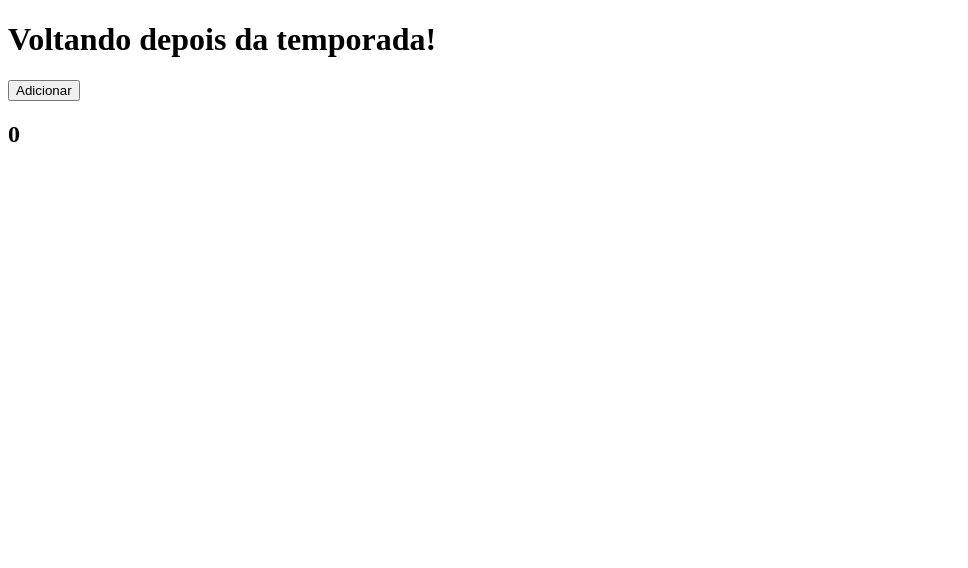
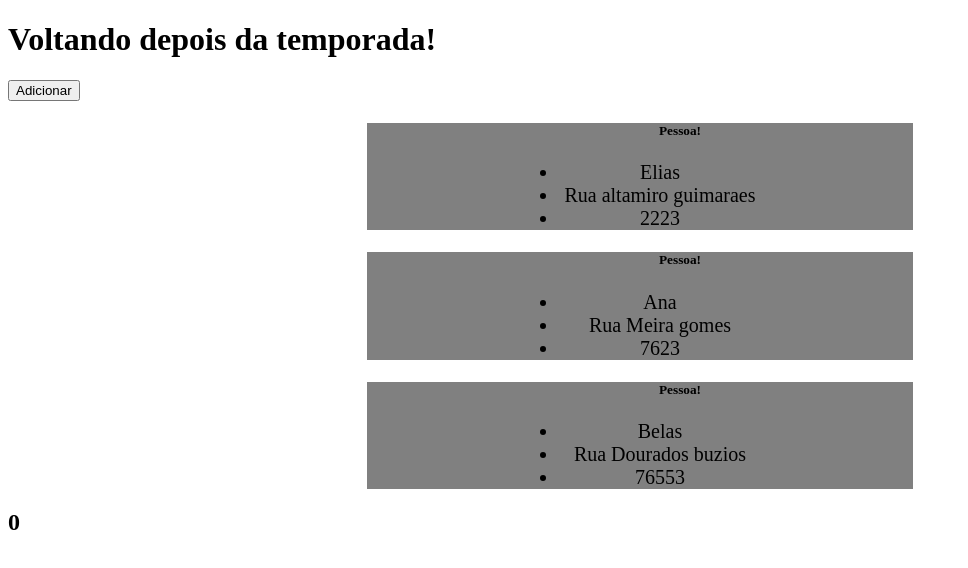
Before and after one commit to eliassouza93/conhecimentos1, a React (Create React App) app: page / in a window 1280 px wide. Shown: the top 568 px of the page, without its empty margins (0-968 px from the left). Built offline with nearby package versions, Linux system fonts and the light colour scheme.

Commit message:
'frontEnd'

```diff
--- /dev/null
+++ b/src/componentes1/Volta/Lista/Item/Item.module.scss
@@ -0,0 +1,12 @@
+li{
+    font-size: 20px;
+    width: 40%;
+    margin: auto;
+    background-color: grey;
+}
+ul{
+    text-align: center;
+    width: 40%;
+    margin: auto;
+    background-color: grey;
+}
--- /dev/null
+++ b/src/componentes1/Volta/Lista/Item/index.tsx
@@ -0,0 +1,15 @@
+
+import styles from './Item.module.scss'
+export default function Item({ nome, endereco, numero }: { nome: string, endereco: string, numero: number }) {
+    return (
+        <div>
+            <ul  className={styles.module}>
+
+                <ol><h5>Pessoa!</h5></ol>
+                <li> {nome} </li>
+                <li> {endereco} </li>
+                <li> {numero} </li>
+            </ul>
+        </div>
+    )
+}
--- /dev/null
+++ b/src/componentes1/Volta/Lista/index.tsx
@@ -0,0 +1,24 @@
+import Item from "./Item"
+
+
+interface IPesso {
+    nome: string
+    endereco: string
+    numero: number
+}
+
+export default function Lista({ setPessoas }: { setPessoas: IPesso[] }) {
+    return (
+        <div>
+
+            {setPessoas.map((dado, index) => (
+
+                <Item key={index}  {...dado} />
+
+
+            ))}
+
+
+        </div>
+    )
+}
--- a/src/componentes1/Volta/index.tsx
+++ b/src/componentes1/Volta/index.tsx
@@ -1,4 +1,6 @@
-import { useState } from "react"
+import axios from "axios"
+import { useEffect, useState } from "react"
+import Lista from "./Lista"
 
 
 export default function VoltaInicio() {
@@ -8,12 +10,35 @@ export default function VoltaInicio() {
     function contador() {
         setConta(conta + 1)
     }
+
+    const Pessoas = [
+        {
+            nome: 'Elias',
+            endereco: 'Rua altamiro guimaraes',
+            numero: 2223
+
+        }, {
+            nome: 'Ana',
+            endereco: 'Rua Meira gomes',
+            numero: 7623
+
+        }, {
+            nome: 'Belas',
+            endereco: 'Rua Dourados buzios',
+            numero: 76553
+
+        }
+    ]
+
+
     return (
         <div>
             <h1>Voltando depois da temporada!</h1>
 
             <button onClick={contador}>Adicionar</button>
 
+            <Lista setPessoas={Pessoas} />
+
 
             <h2> {conta} </h2>
         </div>
--- a/src/components/Dados/Lista/Item/index.tsx
+++ b/src/components/Dados/Lista/Item/index.tsx
@@ -1,4 +1,3 @@
-
 
 export default function Item({ nome, tempo }: { nome: string, tempo: string }) {
     return (
```
